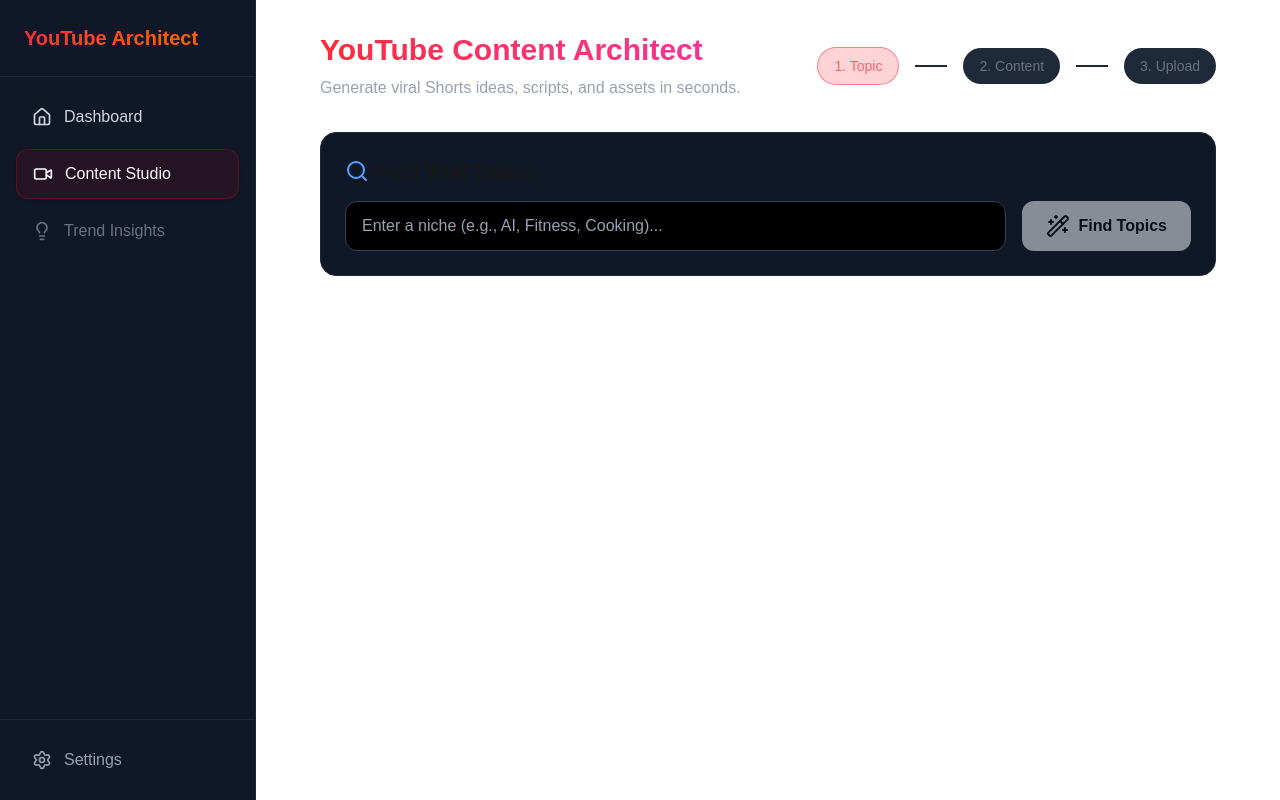
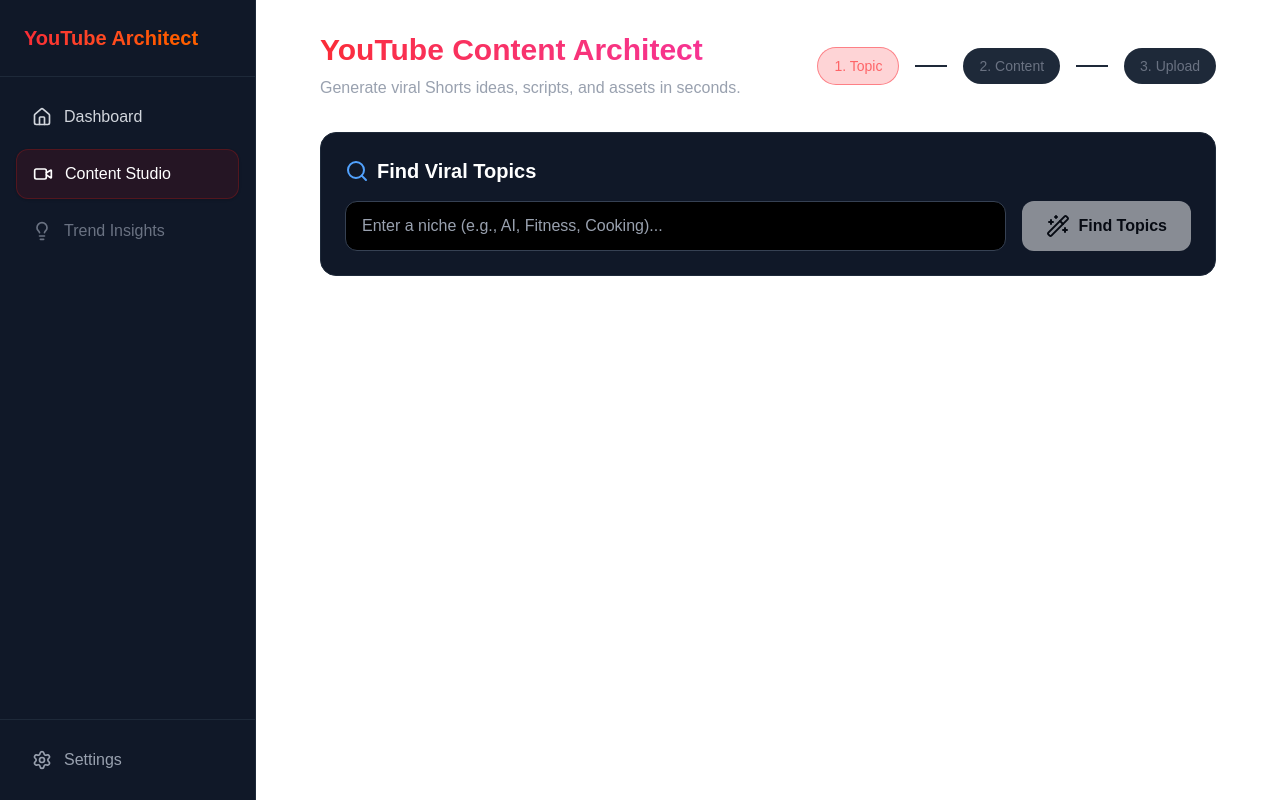
Before and after one commit to DevYongE/youtube_analysis, a Next.js app: page /youtube-create in a window 1280 px wide. Built offline with nearby package versions, Linux system fonts and the light colour scheme.

Commit message:
fix(ui): add text-white to Find Viral Topics header for visibility

```diff
--- a/src/app/youtube-create/page.tsx
+++ b/src/app/youtube-create/page.tsx
@@ -77,7 +77,7 @@
             {step === 1 && (
                 <div className="space-y-6 animate-in fade-in slide-in-from-bottom-4 duration-500">
                     <div className="bg-gray-900 border border-gray-800 rounded-2xl p-6">
-                        <h2 className="text-xl font-semibold mb-4 flex items-center gap-2">
+                        <h2 className="text-xl font-semibold mb-4 flex items-center gap-2 text-white">
                             <Search className="text-blue-400" /> Find Viral Topics
                         </h2>
                         <div className="flex gap-4">
```
